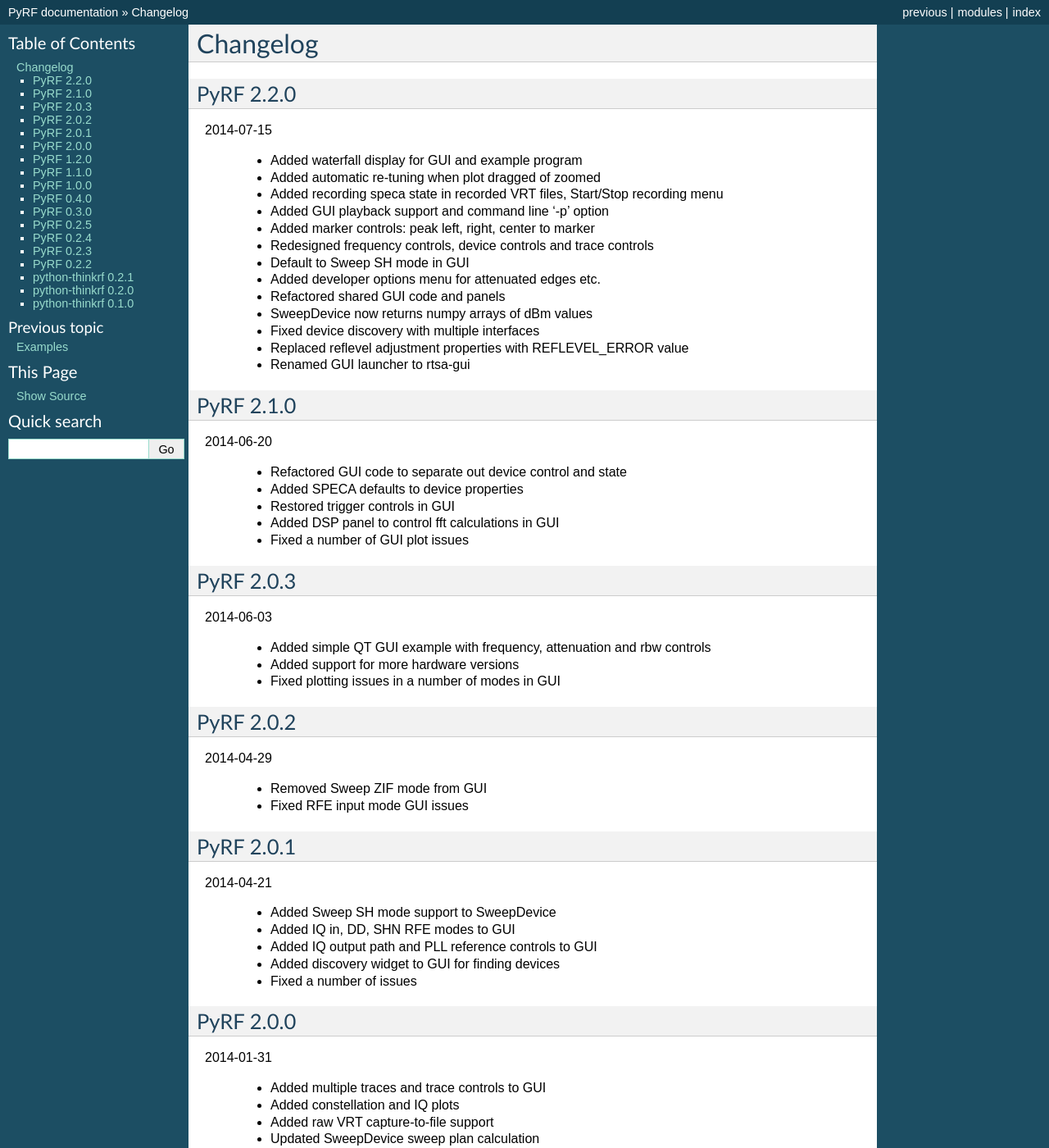
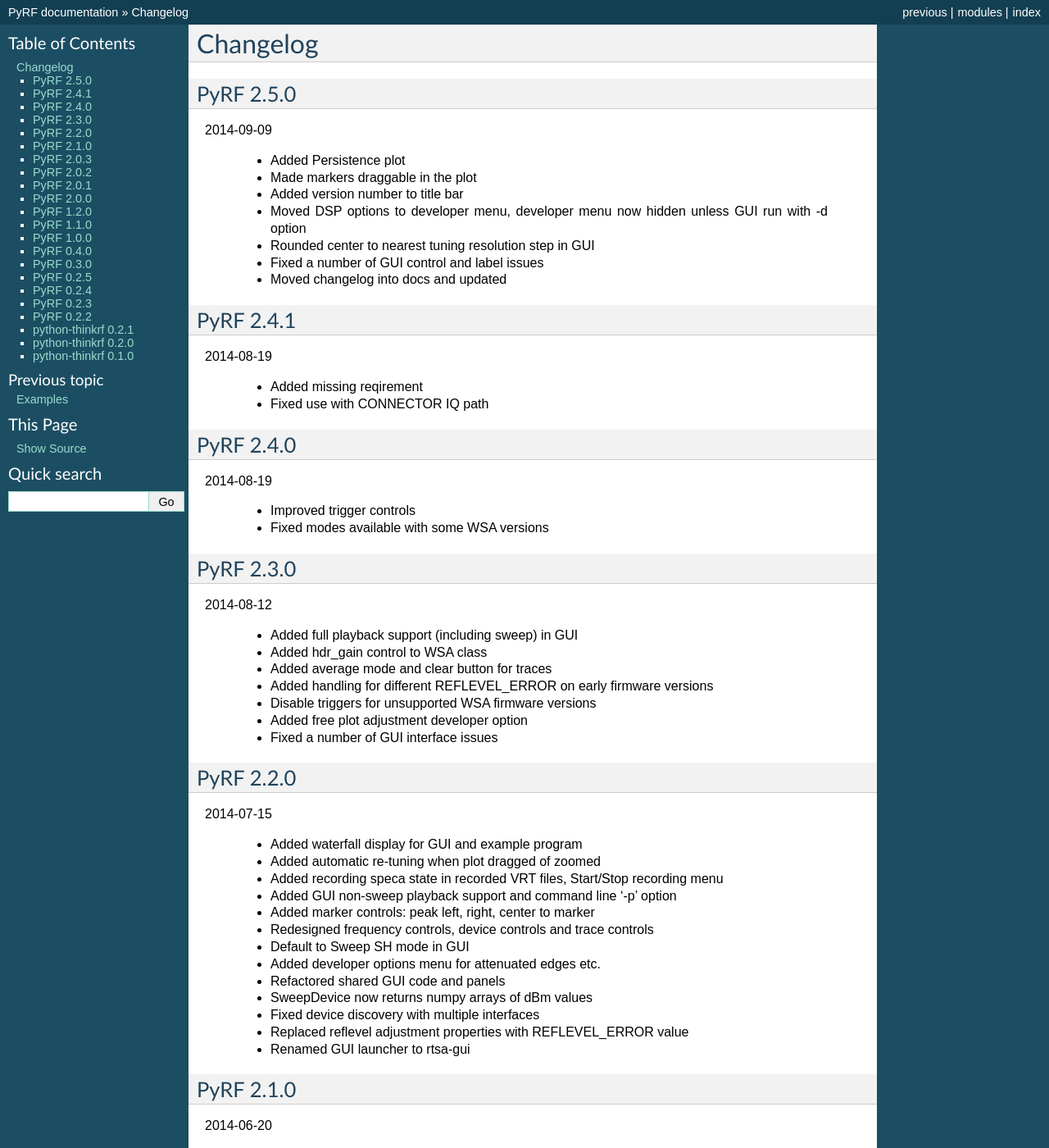
Before and after one commit to pyrf/pyrf, a Sphinx documentation site: the page built from docs/changelog.rst, in a window 1280 px wide and 1400 px high. Shown: the whole window at 82% size. Built offline with Sphinx 7.4.7, drawn with Linux system fonts in a browser that asks for light colours.

Commit message:
changes up to upcomint 2.5.0 release

```diff
--- a/docs/changelog.rst
+++ b/docs/changelog.rst
@@ -2,6 +2,62 @@
 Changelog
 ---------
 
+PyRF 2.5.0
+==========
+
+2014-09-09
+
+ * Added Persistence plot
+
+ * Made markers draggable in the plot
+
+ * Added version number to title bar
+
+ * Moved DSP options to developer menu, developer menu now hidden
+   unless GUI run with -d option
+
+ * Rounded center to nearest tuning resolution step in GUI
+
+ * Fixed a number of GUI control and label issues
+
+ * Moved changelog into docs and updated
+
+PyRF 2.4.1
+==========
+
+2014-08-19
+
+ * Added missing reqirement
+
+ * Fixed use with CONNECTOR IQ path
+
+PyRF 2.4.0
+==========
+
+2014-08-19
+
+ * Improved trigger controls
+
+ * Fixed modes available with some WSA versions
+
+PyRF 2.3.0
+==========
+
+2014-08-12
+
+ * Added full playback support (including sweep) in GUI
+
+ * Added hdr_gain control to WSA class
+
+ * Added average mode and clear button for traces
+
+ * Added handling for different REFLEVEL_ERROR on early firmware versions
+
+ * Disable triggers for unsupported WSA firmware versions
+
+ * Added free plot adjustment developer option
+
+ * Fixed a number of GUI interface issues
 
 PyRF 2.2.0
 ==========
@@ -15,7 +71,7 @@
  * Added recording speca state in recorded VRT files, Start/Stop recording
    menu
 
- * Added GUI playback support and command line '-p' option
+ * Added GUI non-sweep playback support and command line '-p' option
 
  * Added marker controls: peak left, right, center to marker
 
```
